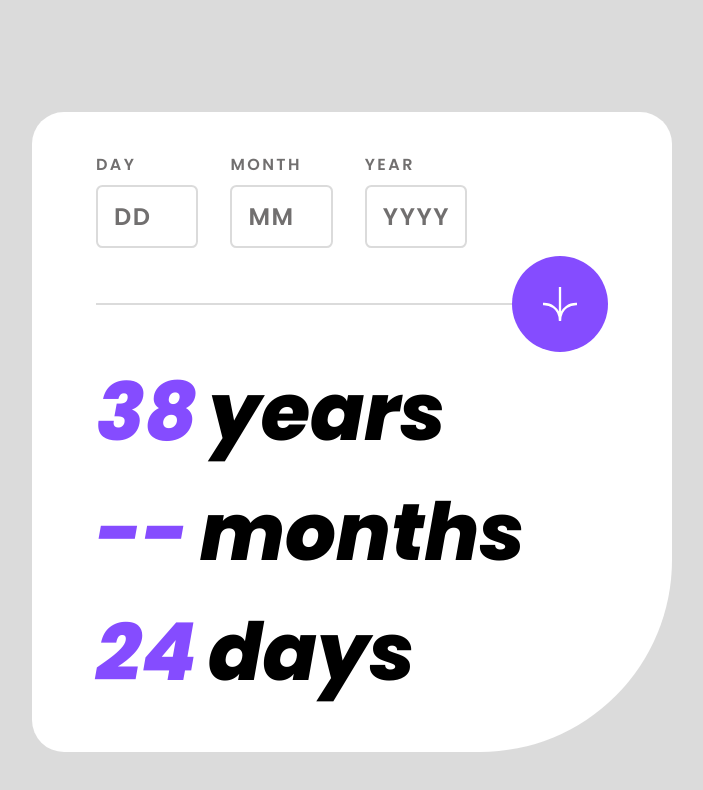
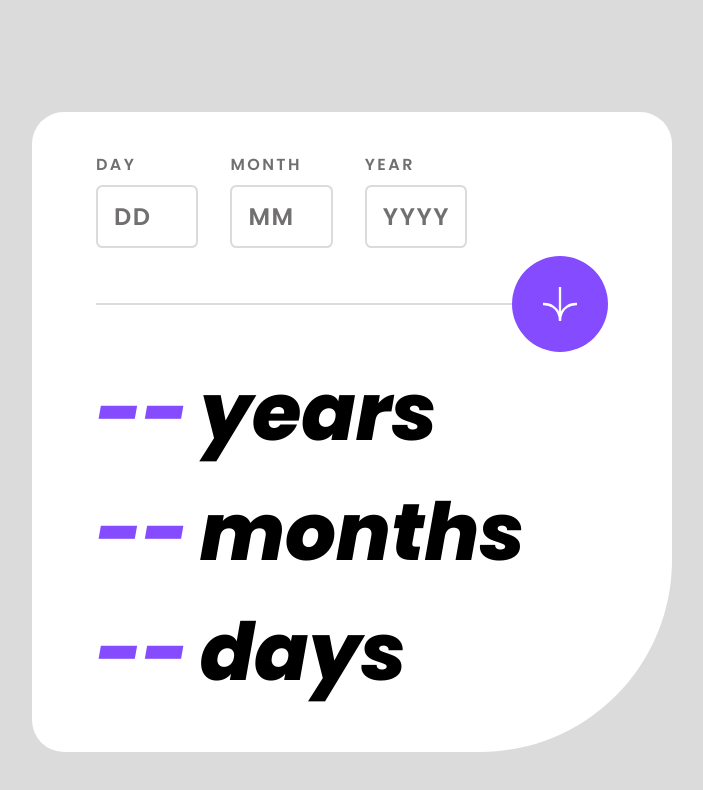
Before and after one commit to AguilarTh/age-calculator, a React (Vite) app: page / in a window 1280 px wide. Shown: the top 790 px of the page, without its empty margins (288-991 px from the left). Built offline with nearby package versions, Linux system fonts and the light colour scheme.

Commit message:
Lógica 100% feita e aplicada

```diff
--- a/src/App.jsx
+++ b/src/App.jsx
@@ -1,16 +1,17 @@
-import { useState } from "react";
 import "./App.css";
-
 import InputBox from "./components/InputBox";
 import MiddleDivider from "./components/MiddleDivider";
 import AgeDisplay from "./components/AgeDisplay";
+import AgeScript from "./components/AgeScript";
 
 function App() {
+  const { birthDate, setBirthDate, ageResult, calculateAge } = AgeScript();
+
   return (
     <div className="container">
-      <InputBox />
-      <MiddleDivider />
-      <AgeDisplay />
+      <InputBox birthDate={birthDate} setBirthDate={setBirthDate} />
+      <MiddleDivider onAction={calculateAge} />
+      <AgeDisplay ageResult={ageResult} />
     </div>
   );
 }
--- a/src/components/AgeDisplay.jsx
+++ b/src/components/AgeDisplay.jsx
@@ -1,14 +1,13 @@
 import "./AgeDisplay.css";
 import InfoDisplay from "./InfoDisplay";
 
-export default function AgeDisplay() {
+export default function AgeDisplay({ ageResult }) {
   return (
     <div className="info-display">
       {/* **colocar no infoNumber os inputs** */}
-      {/* por enquanto ta com param apenas para teste de design */}
-      <InfoDisplay infoNumber={38} infoType={"years"} />
-      <InfoDisplay infoNumber={""} infoType={"months"} />
-      <InfoDisplay infoNumber={24} infoType={"days"} />
+      <InfoDisplay infoNumber={ageResult.years} infoType={"years"} />
+      <InfoDisplay infoNumber={ageResult.months} infoType={"months"} />
+      <InfoDisplay infoNumber={ageResult.days} infoType={"days"} />
     </div>
   );
 }
--- a/src/components/AgeScript.jsx
+++ b/src/components/AgeScript.jsx
@@ -1,95 +1,64 @@
-// Lógica feita pelo Pedro
-
 import { useState } from "react";
 
 export default function AgeScript() {
+  // birthDate guarda os valores do input
+  const [birthDate, setBirthDate] = useState({
+    day: "",
+    month: "",
+    year: "",
+  });
 
-  // Estado para a data digitada pelo usuário
-  const [birthDate, setBirthDate] = useState("");
+  // resultado final do cálculo da idade
+  const [ageResult, setAgeResult] = useState({
+    years: "--",
+    months: "--",
+    days: "--",
+  });
 
-  // Estado para o resultado da idade
-  const [ageResult, setAgeResult] = useState({ years: 0, months: 0, days: 0 });
+  // Função responsável por calcular a idade
+  const calculateAge = () => {
+    const { day, month, year } = birthDate;
 
-  // Função para calcular se o ano é bissexto
-  const isLeapYear = (year) => {
-    return (year % 4 === 0 && year % 100 !== 0) || (year % 400 === 0);
+    // Caso algum campo esteja vazio
+    if (!day || !month || !year) {
+      return 0; // não faz nada (colocar função de erro)
+    }
+
+    const today = new Date();
+    const birth = new Date(year, month - 1, day); // JS usa meses de 0-11
+
+    // Verificar se a data é válida (nascimento no futuro, mês/dia inválido etc.)
+    if (birth > today || isNaN(birth.getTime())) {
+      return 0; // não faz nada(colocar função de erro)
+    }
+
+    // Cálculo da Idade
+    let years = today.getFullYear() - birth.getFullYear();
+    let months = today.getMonth() - birth.getMonth();
+    let days = today.getDate() - birth.getDate();
+
+    // Se os dias ficaram negativos, "empresta" dias do mês anterior
+    if (days < 0) {
+      months -= 1;
+
+      // Pega quantos dias teve no mês anterior
+      const lastMonth = new Date(today.getFullYear(), today.getMonth(), 0);
+      days += lastMonth.getDate();
+    }
+
+    // Se os meses ficaram negativos, "empresta" do ano anterior
+    if (months < 0) {
+      years -= 1;
+      months += 12;
+    }
+
+    setAgeResult({
+      years,
+      months,
+      days,
+    });
   };
 
-  const calculateAge = () => {
-
-    // Valida se o input está vazio
-    if (!birthDate) {
-      alert("Por favor, insira sua data de nascimento");
-      return;
-    }
-
-    // Extrair ano, mês e dia do input
-    const [year, month, day] = birthDate.split("-").map(Number);
-
-    // Dias máximos de cada mês
-    const daysInMonth = [31, 28, 31, 30, 31, 30, 31, 31, 30, 31, 30, 31];
-
-    // Ajusta fevereiro se for ano bissexto
-    if (isLeapYear(year)) daysInMonth[1] = 29;
-
-    // Validação da data
-    if (month < 1 || month > 12 || day < 1 || day > daysInMonth[month - 1]) {
-      alert("Data inválida!");
-      return;
-    }
-
-    // Cria objeto Date para a data de nascimento e data atual
-    const birth = new Date(birthDate);
-    const today = new Date();
-
-    // Extrair ano, mês e dia de cada data
-    let birthYear = birth.getFullYear();
-    let birthMonth = birth.getMonth(); // 0 a 11
-    let birthDay = birth.getDate();
-
-    let todayYear = today.getFullYear();
-    let todayMonth = today.getMonth();
-    let todayDay = today.getDate();
-
-    // Calcula os anos
-    let years;
-    if (birthYear <= todayYear) {
-      years = todayYear - birthYear;
-    } else {
-      alert("Data de nascimento maior que a data atual!");
-      return;
-    }
-
-    // Calcula os meses
-    let months;
-    if (birthMonth > todayMonth) {
-      years = years - 1; // Ajusta ano se o mês ainda não chegou
-      months = 12 - (birthMonth - todayMonth);
-    } else {
-      months = todayMonth - birthMonth;
-    }
-
-    // Calcula os dias
-    let days;
-    if (birthDay > todayDay) {
-      months = months - 1; // Ajusta mês se o dia ainda não chegou
-      // Pega quantidade de dias do mês anterior
-      const prevMonthDays = new Date(todayYear, todayMonth, 0).getDate();
-      days = prevMonthDays - (birthDay - todayDay);
-    } else {
-      days = todayDay - birthDay;
-    }
-
-    // Ajuste final caso months fique negativo após o cálculo dos dias
-    if (months < 0) {
-      years = years - 1;
-      months = months + 12;
-    }
-
-    // Atualiza o estado com o resultado final
-    setAgeResult({ years, months, days });
-  };
-
-  // Exporta estados e função para usar nos outros componentes
+  // Retorna todas as variáveis e funções para serem usadas em outros componentes
   return { birthDate, setBirthDate, ageResult, calculateAge };
 }
--- a/src/components/InputBox.jsx
+++ b/src/components/InputBox.jsx
@@ -1,7 +1,7 @@
 import ErrorMsg from "./ErrorMsg";
 import "./InputBox.css";
 
-export default function InputBox() {
+export default function InputBox({ birthDate, setBirthDate }) {
   // VARIAVEIS QUE VAO ATENTAR PARA O TIPO DE ERROR DO FORM
   // CASO ALGUM FORM TENHA ERROR A FUNÇÃO VAI TER QUE ADD
   // A CLASS "has-error" NO INPUT-BOX CORRESPONDENTE E ALTERAR
@@ -9,24 +9,52 @@ export default function InputBox() {
   let dayValidate = "";
   let monthValidate = "";
   let yearValidate = "";
+
+  // Função para atualizar estado ao digitar
+  const handleChange = (e) => {
+    const { name, value } = e.target;
+    setBirthDate({ ...birthDate, [name]: value });
+  };
+
   return (
     // O <form> deve conter todo o formulário, substituir uma <div> por ele
     <form className="form-boxes">
       <div className="input-box">
         <label htmlFor="iDay">DAY</label>
-        <input type="number" name="day" id="iDay" placeholder="DD" />
+        <input
+          type="number"
+          name="day"
+          id="iDay"
+          placeholder="DD"
+          value={birthDate.day}
+          onChange={handleChange}
+        />
         <ErrorMsg errorType={dayValidate} />
       </div>
 
       <div className="input-box">
         <label htmlFor="iMonth">MONTH</label>
-        <input type="number" name="month" id="iMonth" placeholder="MM" />
+        <input
+          type="number"
+          name="month"
+          id="iMonth"
+          placeholder="MM"
+          value={birthDate.month}
+          onChange={handleChange}
+        />
         <ErrorMsg errorType={monthValidate} />
       </div>
 
       <div className="input-box">
         <label htmlFor="iYear">YEAR</label>
-        <input type="number" name="year" id="iYear" placeholder="YYYY" />
+        <input
+          type="number"
+          name="year"
+          id="iYear"
+          placeholder="YYYY"
+          value={birthDate.year}
+          onChange={handleChange}
+        />
         <ErrorMsg errorType={yearValidate} />
       </div>
     </form>
--- a/src/components/MiddleDivider.jsx
+++ b/src/components/MiddleDivider.jsx
@@ -1,31 +1,27 @@
 import Button from "./Button";
 import "./MiddleDivider.css";
 
-export default function MiddleDivider() {
+export default function MiddleDivider({ onAction }) {
+
   return (
+
     // Usar o ::before / ::after apenas para fins decorativos, são "elementos fantasmas".
     // Para a utilização em algo interativo é melhor usar outros elementos
+
     <div className="middle-divider">
       <hr className="divider-line" />
-      {/* Colocar o prop "onClick dps" */}
-      <Button
-        type="submit"
-        children={
+      <Button type="button" onClick={onAction}>
         <svg
           xmlns="http://www.w3.org/2000/svg"
-            // width="46"
-            // height="44"
           width="36"
           height="34"
           viewBox="0 0 46 44"
         >
-            {/* stroke-width="2" valor padrão */}
-            <g fill="none" stroke="#FFF" stroke-width="3">
+          <g fill="none" stroke="#FFF" strokeWidth="3">
             <path d="M1 22.019C8.333 21.686 23 25.616 23 44M23 44V0M45 22.019C37.667 21.686 23 25.616 23 44" />
           </g>
         </svg>
-        }
-      />
+      </Button>
       <hr className="divider-line mobile-line" />
     </div>
   );
```
Lines whose indentation alone changed are shown as unchanged.
